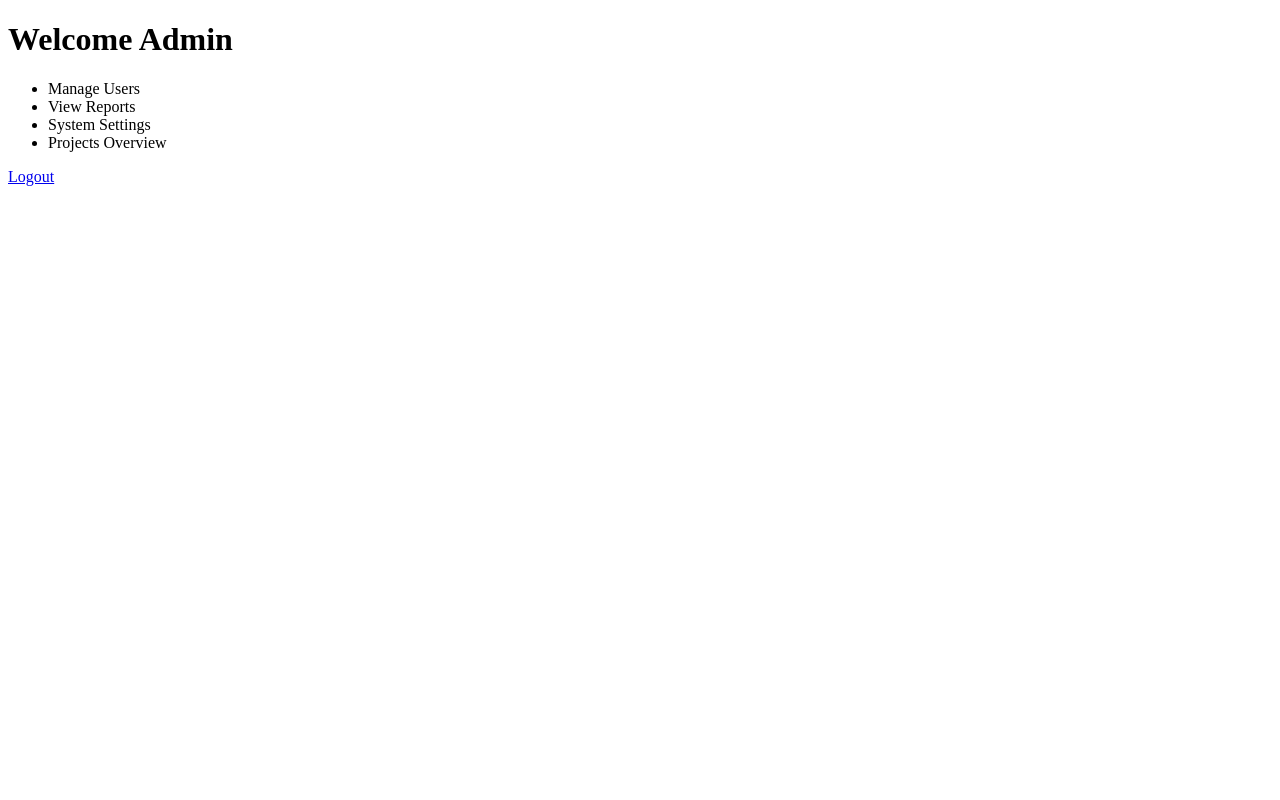
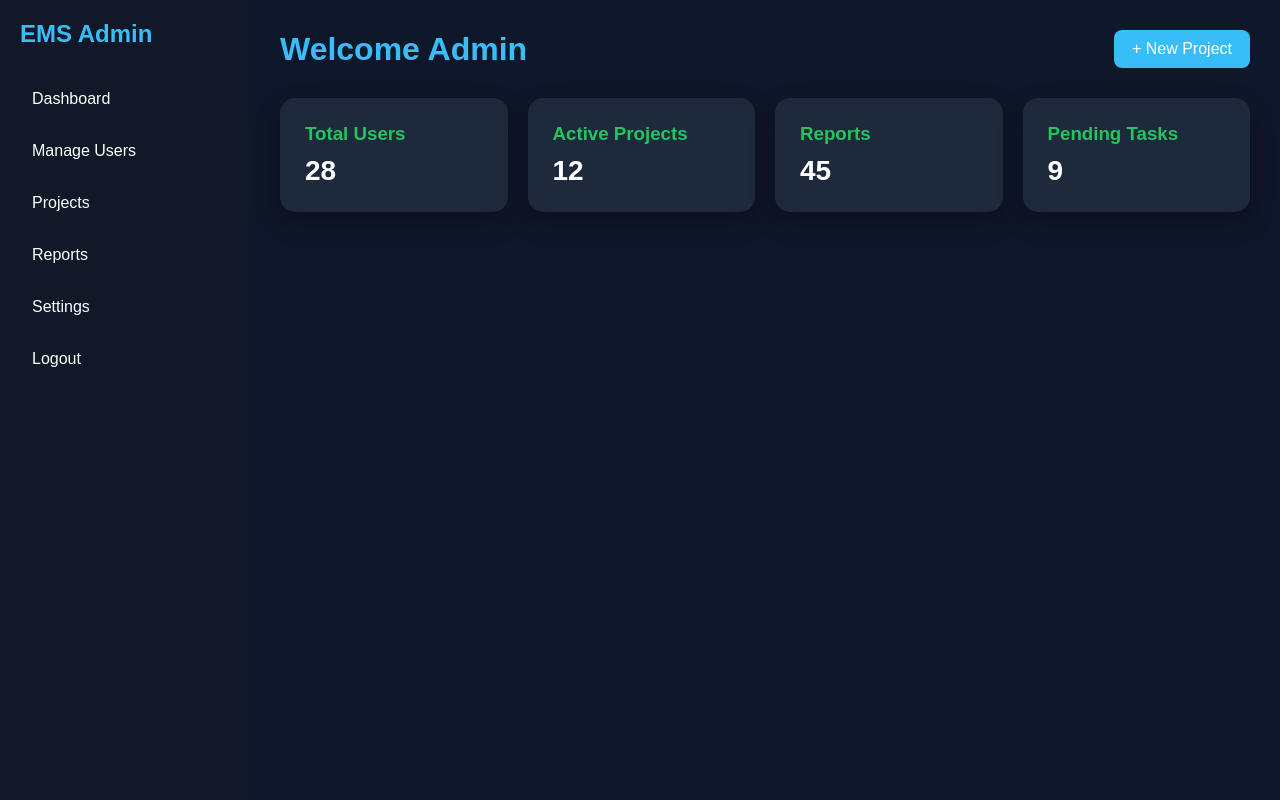
Before and after one commit to sadick-koyo/MjasiliaProject, a PHP site: page /dashboard/admin.php in a window 1280 px wide. Run offline with PHP 8.4, Linux system fonts and the light colour scheme; the visitor is signed in with stand-in values (Sample User, id 1); a stand-in replaces the project's code that opens the database connection.

Commit message:
Update admin.php

```diff
--- a/dashboard/admin.php
+++ b/dashboard/admin.php
@@ -11,19 +11,59 @@ if(!isset($_SESSION['role']) || $_SESSION['role'] != 'admin'){
 <html>
 <head>
 <title>Admin Dashboard</title>
+<link rel="stylesheet" href="../assets/css/style.css">
 </head>
 <body>
 
-<h1>Welcome Admin</h1>
+<div class="container">
 
-<ul>
-    <li>Manage Users</li>
-    <li>View Reports</li>
-    <li>System Settings</li>
-    <li>Projects Overview</li>
-</ul>
+    <!-- Sidebar -->
+    <div class="sidebar">
+        <h2>EMS Admin</h2>
 
-<a href="../logout.php">Logout</a>
+        <a href="#">Dashboard</a>
+        <a href="#">Manage Users</a>
+        <a href="#">Projects</a>
+        <a href="#">Reports</a>
+        <a href="#">Settings</a>
+        <a href="../logout.php">Logout</a>
+    </div>
+
+    <!-- Main -->
+    <div class="main">
+
+        <div class="header">
+            <h1>Welcome Admin</h1>
+            <a href="#" class="btn">+ New Project</a>
+        </div>
+
+        <div class="cards">
+
+            <div class="card">
+                <h3>Total Users</h3>
+                <p>28</p>
+            </div>
+
+            <div class="card">
+                <h3>Active Projects</h3>
+                <p>12</p>
+            </div>
+
+            <div class="card">
+                <h3>Reports</h3>
+                <p>45</p>
+            </div>
+
+            <div class="card">
+                <h3>Pending Tasks</h3>
+                <p>9</p>
+            </div>
+
+        </div>
+
+    </div>
+
+</div>
 
 </body>
 </html>
```
